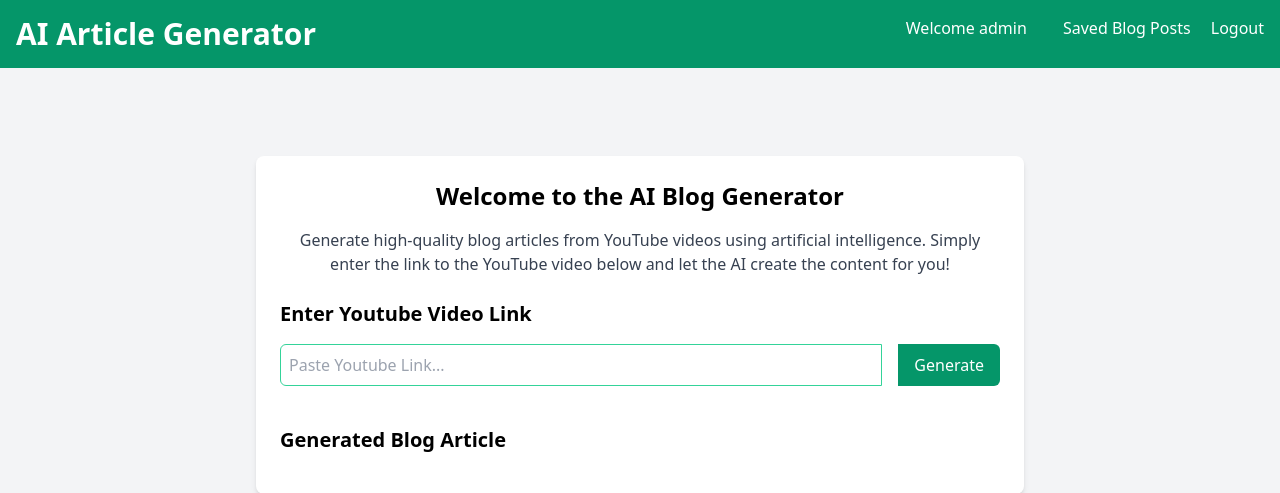
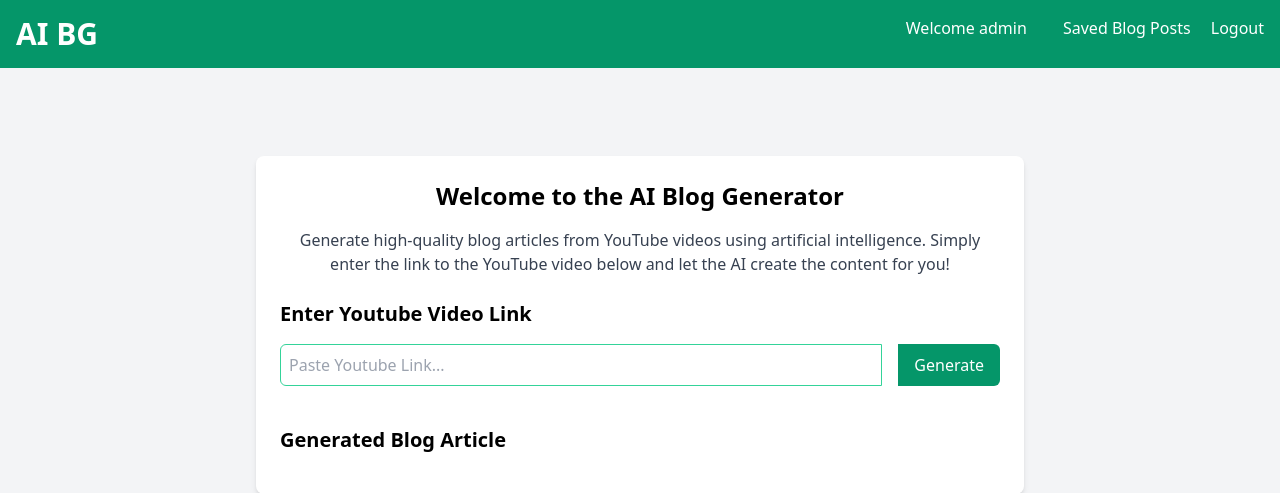
Before and after one commit to hamisuyusuf/ai_blog_app, a Django app: page / in a window 1280 px wide. Shown: the top 493 px of the page. Run offline with Django 5.2, Linux system fonts and the light colour scheme; a user stored in the database is signed in.

Commit message:
Reorganize files

```diff
--- a/templates/home.html
+++ b/templates/home.html
@@ -54,7 +54,7 @@
     <nav class="bg-green-600 p-4  text-white flex justify-between">
         <div>
             <a href="/">
-                <h1 class="text-3xl font-bold">AI Article Generator</h1>
+                <h1 class="text-3xl font-bold">AI BG</h1>
                 </a>
         </div>
         <div>
```
Also changed, not shown: README.md.
